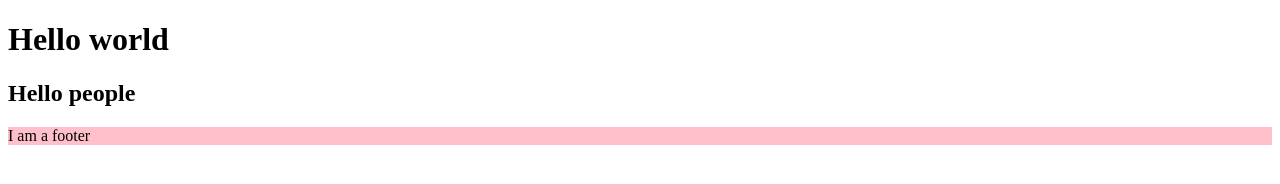
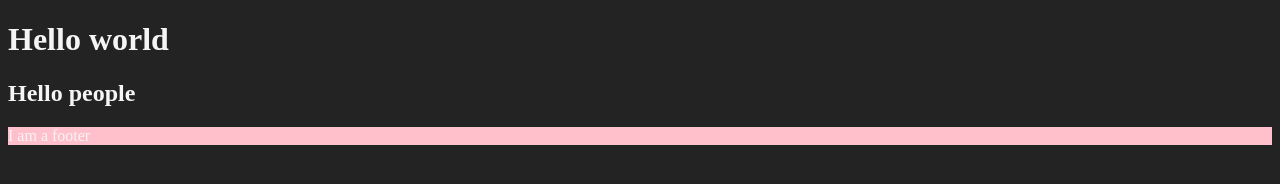
Before and after one commit to Emeka-techDev/git_tuts, a plain HTML site: page index.html in a window 1280 px wide. Drawn offline with Linux system fonts and the light colour scheme.

Commit message:
updated css

```diff
--- a/style.css
+++ b/style.css
@@ -1,3 +1,7 @@
 footer {
     background-color: pink;
 }
+body {
+    background-color: #232323;
+    color: whitesmoke
+}
```
